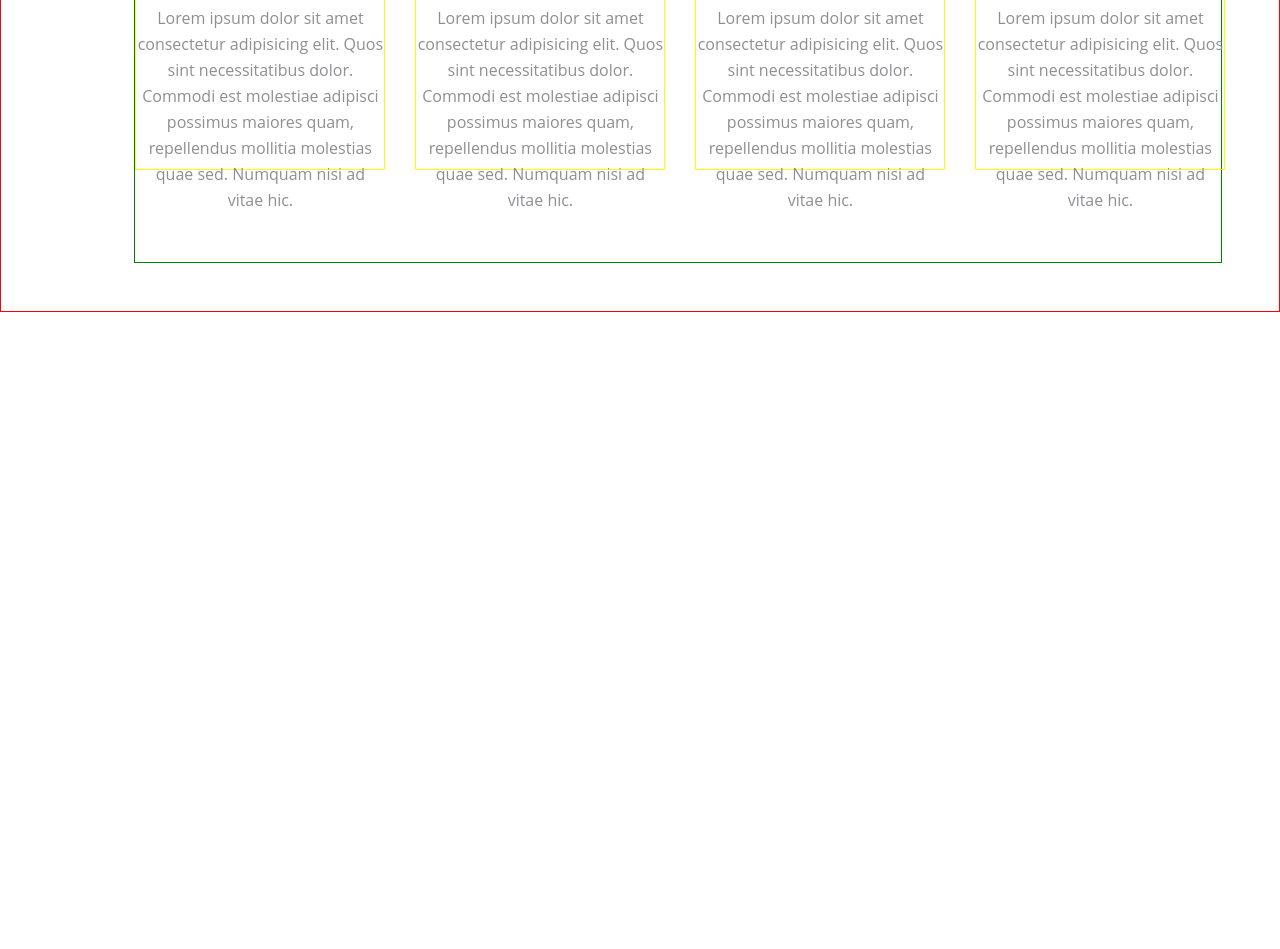
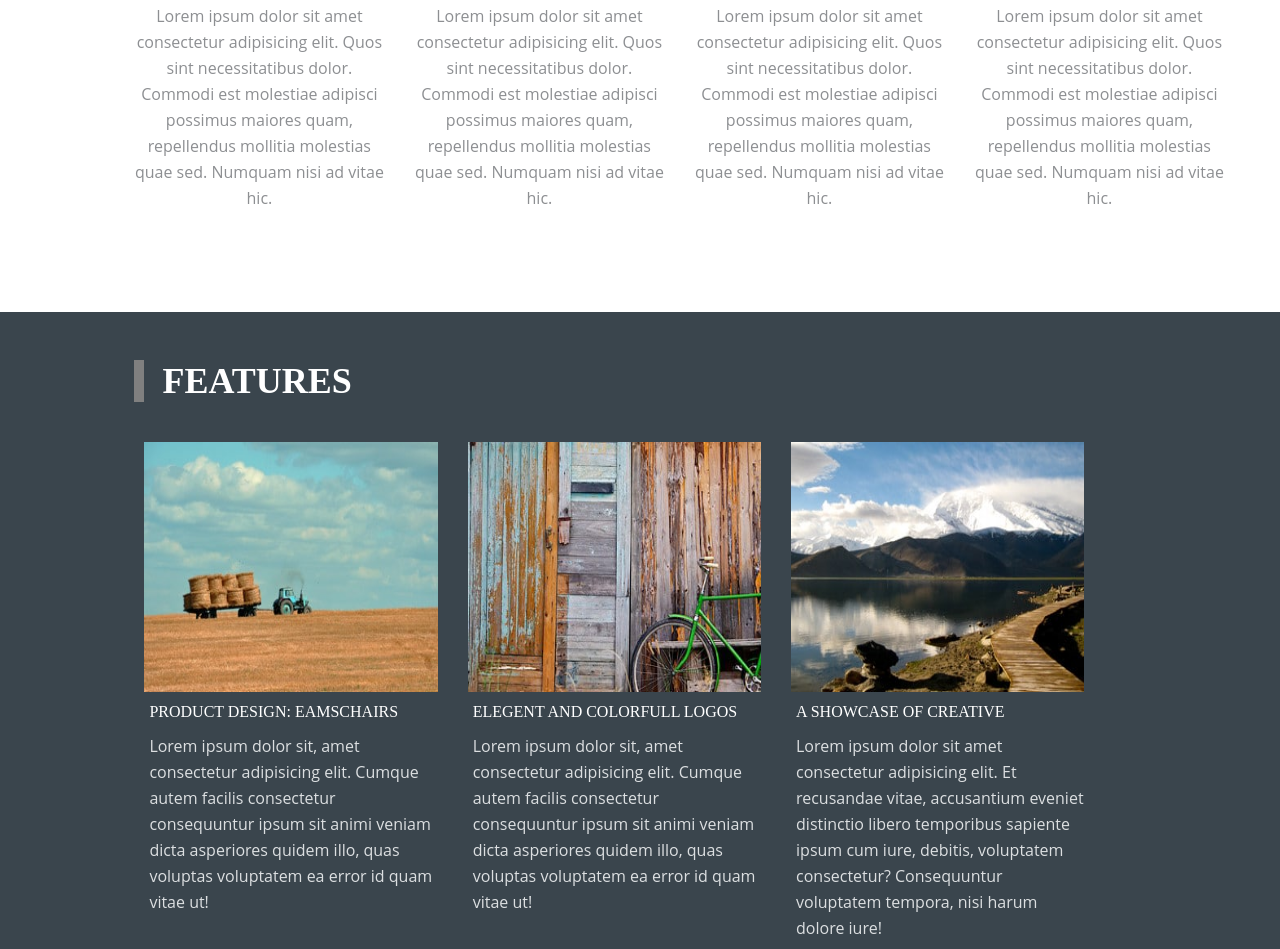
Before and after one commit to Iqbal0786/quolam-assignment, a plain HTML site: page index.html in a window 1280 px wide. Shown: the part 3269-4218 px from the top of the page. Before the commit the page ends 3581 px from the top, so only its background shows below. Drawn offline with Linux system fonts and the light colour scheme.

Commit message:
added  features

```diff
--- a/index.html
+++ b/index.html
@@ -215,7 +215,7 @@
                         </div>
                         <div>
                             <img src="./images/clock.jpg" alt="setting image logo">
-                            <h3>24/7 SUPPORT</h3>
+                            <h3>&nbsp;&nbsp;&nbsp;&nbsp;&nbsp;24/7 SUPPORT</h3>
                             <div class="descreption">
                                  Lorem ipsum dolor sit amet consectetur adipisicing elit. Quos sint necessitatibus dolor. Commodi est molestiae adipisci possimus maiores quam, repellendus mollitia molestias quae sed. Numquam nisi ad vitae hic.
                             </div>
@@ -244,7 +244,7 @@
                         </div>
                         <div>
                             <img src="./images/clock.jpg" alt="setting image logo">
-                            <h3>24/7 SUPPORT</h3>
+                            <h3>&nbsp;&nbsp;&nbsp;&nbsp;&nbsp; 24/7  SUPPORT</h3>
                             <div class="descreption">
                                  Lorem ipsum dolor sit amet consectetur adipisicing elit. Quos sint necessitatibus dolor. Commodi est molestiae adipisci possimus maiores quam, repellendus mollitia molestias quae sed. Numquam nisi ad vitae hic.
                             </div>
@@ -255,5 +255,37 @@
 
             </div>
              <!-- what we do div end -->
+
+             <!-- features div start -->
+             <div id="myTeamDiv3">
+                <div id="myTeamDivchild3">
+                    <h1 class="teamTitle3">&nbsp; FEATURES</h1>
+                      <div class="teamGrid3">
+                         <div class="person">
+                            <img src="./images/truck.jpg" alt="team member">
+                            <div>
+                                <p class="title">PRODUCT DESIGN: EAMSCHAIRS</p>
+                                <p class="position">Lorem ipsum dolor sit, amet consectetur adipisicing elit. Cumque autem facilis consectetur consequuntur ipsum sit animi veniam dicta asperiores quidem illo, quas voluptas voluptatem ea error id quam vitae ut!</p>
+                            </div>
+                         </div>
+                         <div class="person">
+                            <img src="./images/cycle.jpg" alt="team member">
+                            <div>
+                                <p class="title">ELEGENT AND COLORFULL LOGOS</p>
+                                <p class="position">Lorem ipsum dolor sit, amet consectetur adipisicing elit. Cumque autem facilis consectetur consequuntur ipsum sit animi veniam dicta asperiores quidem illo, quas voluptas voluptatem ea error id quam vitae ut!</p>
+                            </div>
+                         </div>
+                         <div class="person">
+                            <img src="./images/river.jpg" alt="team member">
+                            <div>
+                                <p class="title">A SHOWCASE OF CREATIVE</p>
+                                <p class="position">Lorem ipsum dolor sit amet consectetur adipisicing elit. Et recusandae vitae, accusantium eveniet distinctio libero temporibus sapiente ipsum cum iure, debitis, voluptatem consectetur? Consequuntur voluptatem tempora, nisi harum dolore iure!</p>
+                            </div>
+                         </div>
+
+                      </div>
+                     </div>
+              </div>
+             <!-- features div end -->
 </body>
 </html>
--- a/styles/index.css
+++ b/styles/index.css
@@ -382,12 +382,12 @@ font-family: "Quattrocento Sans";
      #whatWeBox{
       width: 100%;
       height: 900px;
-      border: 1px solid red;
+      /* border: 1px solid red; */
      }
      #whatWeBox>.container{
       width: 85%;
      height: 850px;
-     border: 1px solid green;
+     /* border: 1px solid green; */
       position: absolute;
     left: 10.5%;
      }
@@ -411,7 +411,7 @@ font-family: "Quattrocento Sans";
      .gridContainer>div{
       width: 250px;
       height: 300px;
-      border: 1px solid yellow;
+      /* border: 1px solid yellow; */
       text-align: center;
       position: relative;
      }
@@ -446,3 +446,75 @@ font-family: "Open Sans";
 text-align: center;
      }
       /* <!-- what we do div end --> */
+
+
+      /* FUATURES DIV START */
+      #myTeamDiv3 {
+         width: 100%;
+         height: 650px;
+         /* border: 1px solid red; */
+         background-color: #3a454d;
+
+      }
+      #myTeamDiv3>#myTeamDivchild3{
+         width: 75%;
+      height: 550px;
+ /* border-bottom: 1px solid gray; */
+       position: absolute;
+     left: 10.5%;
+      }
+      #myTeamDivchild3>.teamTitle3{
+         border-left: 10px solid gray;
+         margin-top: 5%;
+         font-size: 36px;
+ line-height: 42px;
+ color: #ffffff;
+ font-weight: 700;
+ font-family: "Quattrocento Sans";
+    margin-bottom: 30px;
+      }
+      #myTeamDivchild3>.teamGrid3{
+         width: 100%;
+         height: 400px;
+         /* border: 1px solid green; */
+         display: flex;
+         justify-content: space-between;
+         gap: 30px;
+         padding: 10px;
+
+      }
+      .teamGrid3>.person{
+         width: 300px;
+         height: 470px;
+         /* border: 1px solid yellow; */
+         padding: 0;
+      }
+      .teamGrid3>.person>img{
+         width: 100%;
+         height: 250px;
+         object-fit: fill;
+      }
+      .person>div{
+         padding-left: 15px;
+         background-color: #3a454d;
+         margin-top: -5px;
+         /* border: 1px solid green; */
+      }
+      .person>div>.position{
+         font-size: 16px;
+line-height: 26px;
+color: #dcdfe1;
+font-weight: 400;
+font-family: "Open Sans";
+margin-left: -10px;
+      }
+      .person>div>.title{
+         font-size: 16px;
+         line-height: 42px;
+         color: #ffffff;
+         font-weight: 400;
+         font-family: "Quattrocento Sans";
+margin-left: -10px;
+      }
+
+      /* FEATURES DIV END */
```
Also changed, not shown: images/cycle.jpg (added), images/river.jpg (added), images/truck.jpg (added).
